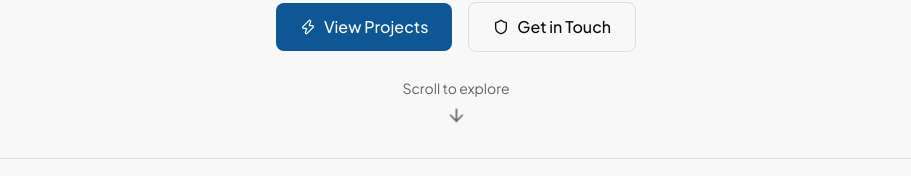
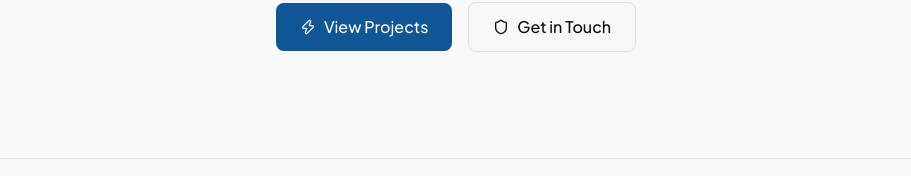
Before and after one commit to Akash9773312/akash-mishra, a Next.js app in the folder portfolio/: page / in a window 1280 px wide. Shown: the part 642-818 px from the top of the page, without its empty margins (184-1095 px from the left). Built offline with nearby package versions, Linux system fonts and the light colour scheme.

Commit message:
page redirection proper

```diff
--- a/portfolio/app/contact/page.tsx
+++ b/portfolio/app/contact/page.tsx
@@ -108,6 +108,7 @@ export default function ContactPage() {
                     required
                     className="w-full px-4 py-3 bg-background border border-border rounded-lg focus:outline-none focus:ring-2 focus:ring-primary/20 focus:border-primary"
                     placeholder="Your name"
+                    suppressHydrationWarning
                   />
                 </div>
                 <div>
@@ -122,6 +123,7 @@ export default function ContactPage() {
                     required
                     className="w-full px-4 py-3 bg-background border border-border rounded-lg focus:outline-none focus:ring-2 focus:ring-primary/20 focus:border-primary"
                     placeholder="your@email.com"
+                    suppressHydrationWarning
                   />
                 </div>
                 <div>
@@ -136,6 +138,7 @@ export default function ContactPage() {
                     required
                     className="w-full px-4 py-3 bg-background border border-border rounded-lg focus:outline-none focus:ring-2 focus:ring-primary/20 focus:border-primary resize-none"
                     placeholder="Tell me about your project..."
+                    suppressHydrationWarning
                   />
                 </div>
                 <button
--- a/portfolio/components/Hero.tsx
+++ b/portfolio/components/Hero.tsx
@@ -56,14 +56,14 @@ export default function Hero() {
           className="flex flex-col sm:flex-row items-center justify-center gap-4 pt-4"
         >
           <a
-            href="#projects"
+            href="/projects"
             className="px-6 py-3 bg-primary text-primary-foreground rounded-lg font-medium hover:opacity-90 transition-opacity flex items-center gap-2"
           >
             <Zap className="w-4 h-4" />
             View Projects
           </a>
           <a
-            href="#contact"
+            href="/contact"
             className="px-6 py-3 border border-border rounded-lg font-medium text-foreground hover:bg-accent transition-colors flex items-center gap-2"
           >
             <Shield className="w-4 h-4" />
@@ -72,18 +72,6 @@ export default function Hero() {
         </motion.div>
       </div>
 
-      {/* Scroll indicator */}
-      <motion.div
-        initial={{ opacity: 0 }}
-        animate={{ opacity: 1 }}
-        transition={{ delay: 0.8 }}
-        className="absolute bottom-8 left-1/2 -translate-x-1/2"
-      >
-        <a href="#about" className="flex flex-col items-center gap-2 text-muted-foreground hover:text-foreground transition-colors">
-          <span className="text-sm">Scroll to explore</span>
-          <ArrowDown className="w-5 h-5 animate-bounce" />
-        </a>
-      </motion.div>
     </section>
   )
 }
```
